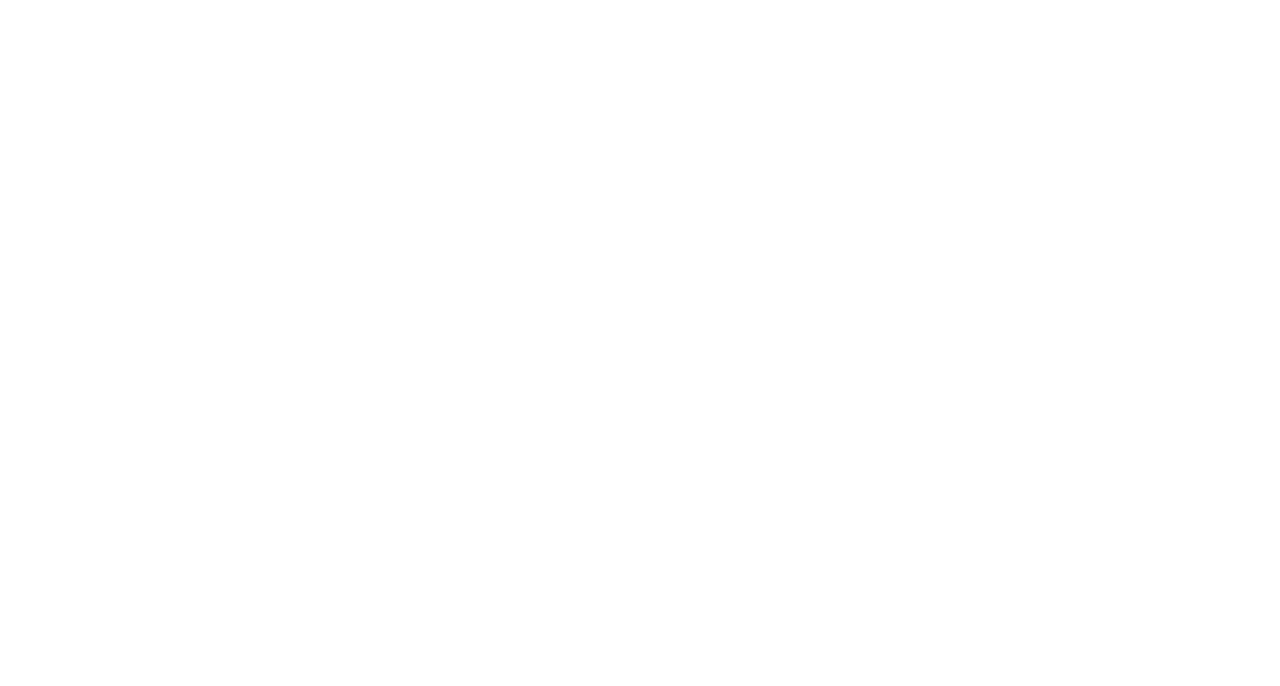
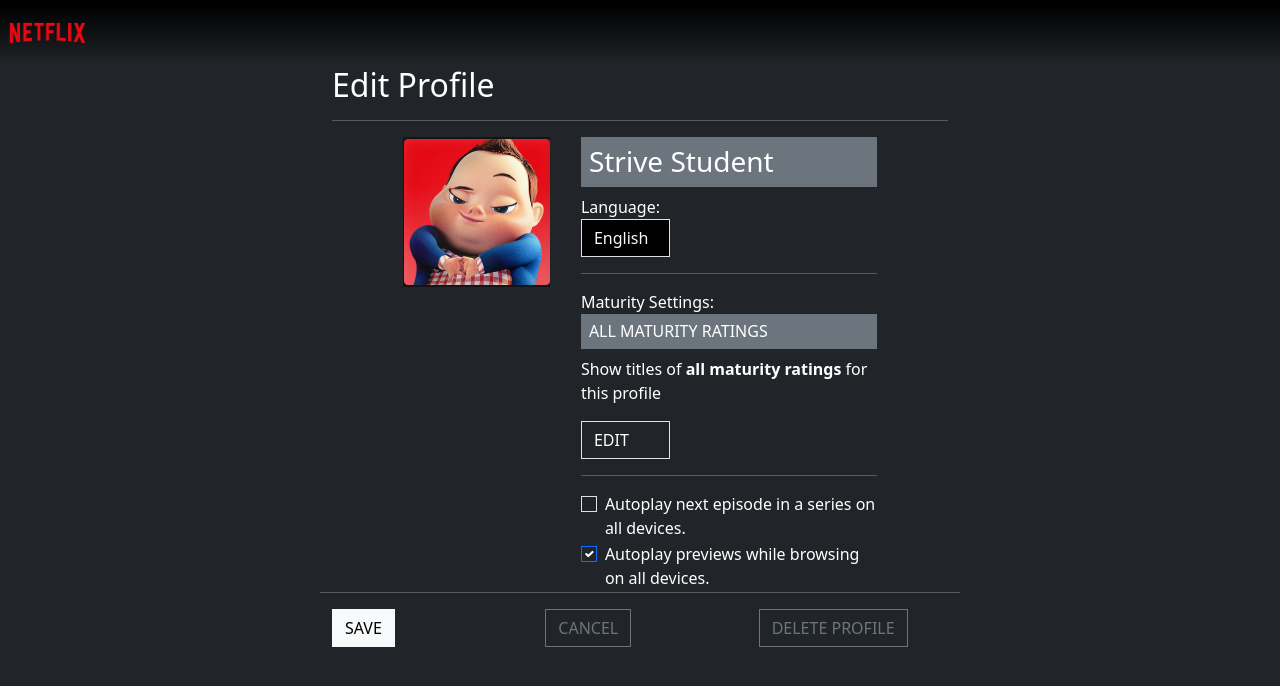
Before and after one commit to Chiara1029/U2-W2-D5, a plain HTML site: page edit-profile.html in a window 1280 px wide. Drawn offline with nearby package versions, Linux system fonts and the light colour scheme.

Commit message:
"edit profile" page created (just HTML, no resp)

```diff
--- a/edit-profile.html
+++ b/edit-profile.html
@@ -0,0 +1,103 @@
+<!DOCTYPE html>
+<html lang="en">
+  <head>
+    <meta charset="UTF-8" />
+    <meta name="viewport" content="width=device-width, initial-scale=1.0" />
+    <link
+      href="https://cdn.jsdelivr.net/npm/bootstrap@5.3.2/dist/css/bootstrap.min.css"
+      rel="stylesheet"
+      integrity="sha384-T3c6CoIi6uLrA9TneNEoa7RxnatzjcDSCmG1MXxSR1GAsXEV/Dwwykc2MPK8M2HN"
+      crossorigin="anonymous"
+    />
+    <link rel="stylesheet" href="https://cdn.jsdelivr.net/npm/bootstrap-icons@1.11.1/font/bootstrap-icons.css" />
+    <link rel="stylesheet" href="edit-style.css" />
+    <title>Edit Profile</title>
+  </head>
+  <body>
+    <nav class="navbar navbar-light bg-dark">
+      <a class="navbar-brand" href="#">
+        <img src="./Netflix-assets/assets/netflix_logo.png" alt="Netflix" height="40" />
+      </a>
+    </nav>
+    <main class="text-bg-dark">
+      <div class="container">
+        <h2>Edit Profile</h2>
+        <hr class="bg-secondary" />
+        <div class="row justify-content-evenly">
+          <div class="col-2">
+            <img src="./Netflix-assets/assets/avatar.png" alt="profile picture" height="150" />
+          </div>
+          <div class="col-6">
+            <form>
+              <h3 class="text-bg-secondary p-2">Strive Student</h3>
+              <div class="form-group">
+                <label for="language">Language:</label>
+                <select class="form-control text-light bg-black rounded-0" id="language" name="language">
+                  <option value="English">English</option>
+                  <option value="Spanish">Spanish</option>
+                  <option value="French">French</option>
+                  <option value="German">German</option>
+                </select>
+              </div>
+              <hr class="bg-secondary" />
+              <div class="form-group">
+                <label for="maturity">Maturity Settings:</label>
+                <h6 class="text-bg-secondary p-2">ALL MATURITY RATINGS</h6>
+                <p>Show titles of <strong>all maturity ratings</strong> for this profile</p>
+                <select class="form-control text-bg-dark rounded-0" id="maturity" name="maturity">
+                  <option value="Edit">EDIT</option>
+                  <option value="13+">13+</option>
+                  <option value="16+">16+</option>
+                  <option value="18+">18+</option>
+                </select>
+              </div>
+              <hr class="bg-secondary" />
+              <div class="form-check">
+                <input class="form-check-input text-bg-dark rounded-0" type="checkbox" value="" id="flexCheckDefault" />
+                <label class="form-check-label" for="flexCheckDefault">
+                  Autoplay next episode in a series on all devices.
+                </label>
+              </div>
+              <div class="form-check">
+                <input
+                  class="form-check-input text-bg-dark rounded-0"
+                  type="checkbox"
+                  value=""
+                  id="flexCheckChecked"
+                  checked
+                />
+                <label class="form-check-label" for="flexCheckChecked">
+                  Autoplay previews while browsing on all devices.
+                </label>
+              </div>
+            </form>
+          </div>
+          <hr class="bg-secondary" />
+        </div>
+        <!-- <form>
+          <div class="form-group">
+            <label for="picture">Profile Picture:</label>
+            <input type="file" class="form-control-file" id="picture" name="picture" />
+          </div>
+          <button type="submit" class="btn btn-primary">Save</button>
+        </form> -->
+        <div class="row">
+          <div class="col">
+            <button class="btn btn-light rounded-0">SAVE</button>
+          </div>
+          <div class="col">
+            <button class="text-secondary bg-dark btn btn-outline-secondary rounded-0">CANCEL</button>
+          </div>
+          <div class="col">
+            <button class="text-secondary bg-dark btn btn-outline-secondary rounded-0">DELETE PROFILE</button>
+          </div>
+        </div>
+      </div>
+    </main>
+    <script
+      src="https://cdn.jsdelivr.net/npm/bootstrap@5.3.2/dist/js/bootstrap.bundle.min.js"
+      integrity="sha384-C6RzsynM9kWDrMNeT87bh95OGNyZPhcTNXj1NW7RuBCsyN/o0jlpcV8Qyq46cDfL"
+      crossorigin="anonymous"
+    ></script>
+  </body>
+</html>
--- /dev/null
+++ b/edit-style.css
@@ -0,0 +1,11 @@
+.navbar{
+    background: linear-gradient(0deg, rgba(226,43,208,0) 0%, rgba(0,0,0,1) 92%);
+}
+
+main .container{
+    width: 50%;
+    height: 100vh;
+}
+#maturity, #language{
+    width: 30%;
+}
```
Also changed, not shown: index.html (+4 -4 lines).
